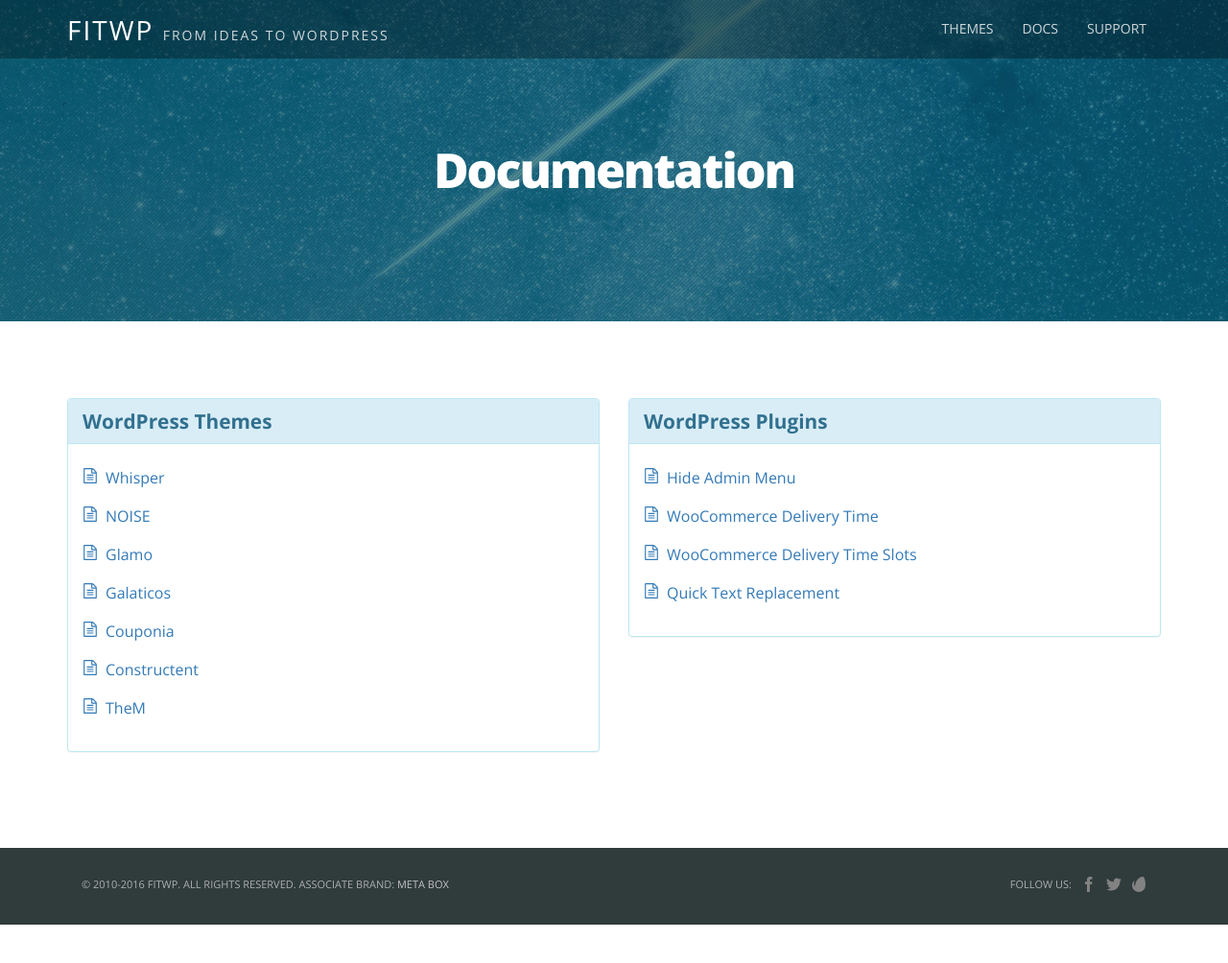
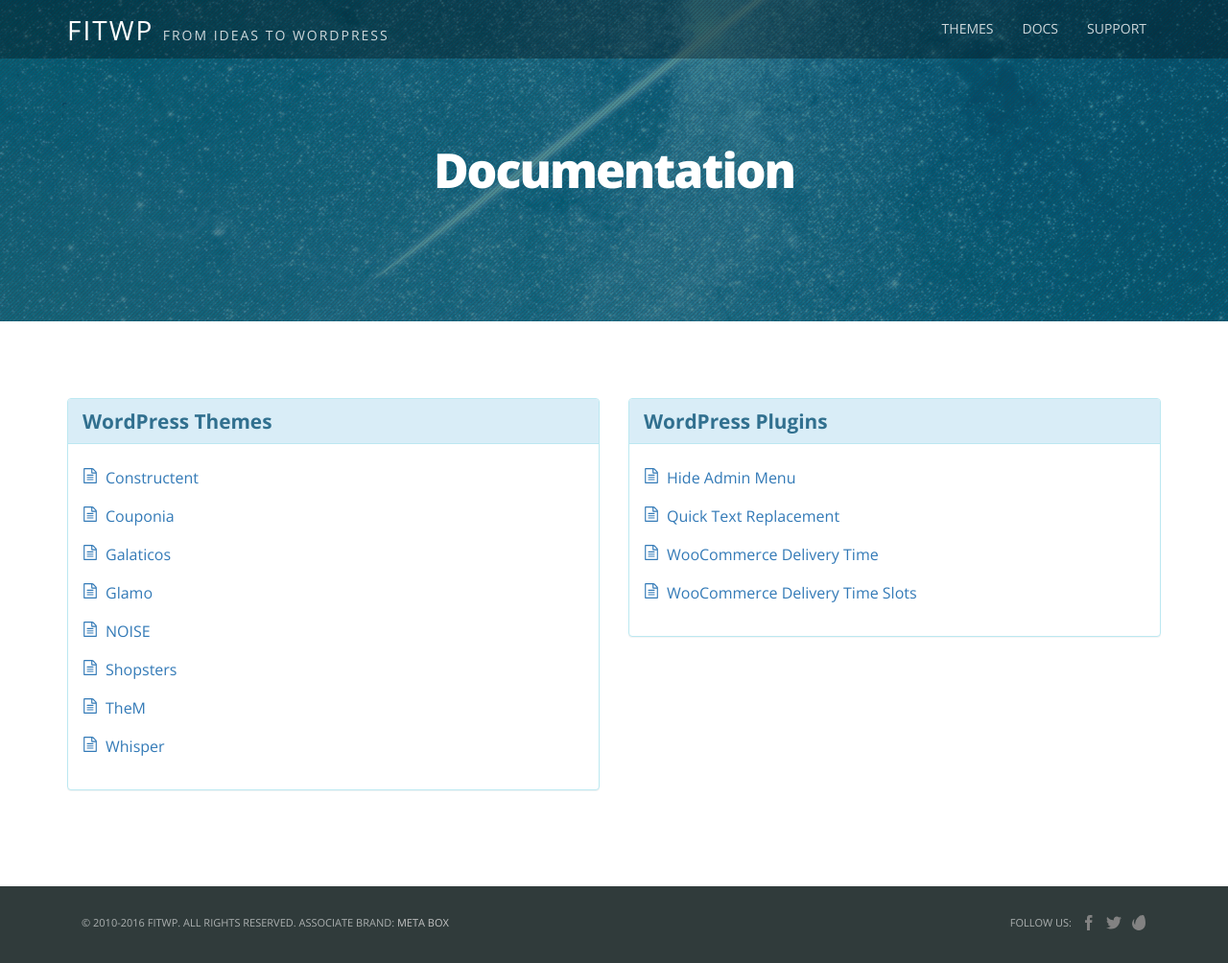
Before and after one commit to fitwp/fitwp.github.io, a Jekyll site: the page built from docs/index.md, in a window 1280 px wide. Shown: the whole page at 96% size. Built offline with Jekyll 4.4.1, drawn with Linux system fonts in a browser that asks for light colours; before the commit the page ends 964 px from its top, so only the background shows below that.

Commit message:
Update index.md

```diff
--- a/docs/index.md
+++ b/docs/index.md
@@ -11,13 +11,14 @@
 		</div>
 		<div class="panel-body">
 			<ul class="list-unstyled">
+				<li><svg class="icon"><use xlink:href="#file"></use></svg><a href="/docs/constructent">Constructent</a></li>
+				<li><svg class="icon"><use xlink:href="#file"></use></svg><a href="/docs/couponia">Couponia</a></li>
+				<li><svg class="icon"><use xlink:href="#file"></use></svg><a href="/docs/galaticos">Galaticos</a></li>
+				<li><svg class="icon"><use xlink:href="#file"></use></svg><a href="/docs/glamo">Glamo</a></li>
+				<li><svg class="icon"><use xlink:href="#file"></use></svg><a href="/docs/noise">NOISE</a></li>
+				<li><svg class="icon"><use xlink:href="#file"></use></svg><a href="/docs/shopsters">Shopsters</a></li>
+				<li><svg class="icon"><use xlink:href="#file"></use></svg><a href="/docs/them">TheM</a></li>
 				<li><svg class="icon"><use xlink:href="#file"></use></svg><a href="/docs/whisper">Whisper</a></li>
-				<li><svg class="icon"><use xlink:href="#file"></use></svg><a href="/docs/noise">NOISE</a></li>
-				<li><svg class="icon"><use xlink:href="#file"></use></svg><a href="/docs/glamo">Glamo</a></li>
-				<li><svg class="icon"><use xlink:href="#file"></use></svg><a href="/docs/galaticos">Galaticos</a></li>
-				<li><svg class="icon"><use xlink:href="#file"></use></svg><a href="/docs/couponia">Couponia</a></li>
-				<li><svg class="icon"><use xlink:href="#file"></use></svg><a href="/docs/constructent">Constructent</a></li>
-				<li><svg class="icon"><use xlink:href="#file"></use></svg><a href="/docs/them">TheM</a></li>
 			</ul>
 		</div>
 	</div>
@@ -30,9 +31,9 @@
 		<div class="panel-body">
 			<ul class="list-unstyled">
 				<li><svg class="icon"><use xlink:href="#file"></use></svg><a href="/docs/hide-admin-menu">Hide Admin Menu</a></li>
+				<li><svg class="icon"><use xlink:href="#file"></use></svg><a href="/docs/quick-text-replacement">Quick Text Replacement</a></li>
 				<li><svg class="icon"><use xlink:href="#file"></use></svg><a href="/docs/woocommerce-delivery-time">WooCommerce Delivery Time</a></li>
 				<li><svg class="icon"><use xlink:href="#file"></use></svg><a href="/docs/woocommerce-delivery-time-slots">WooCommerce Delivery Time Slots</a></li>
-				<li><svg class="icon"><use xlink:href="#file"></use></svg><a href="/docs/quick-text-replacement">Quick Text Replacement</a></li>
 			</ul>
 		</div>
 	</div>
```
